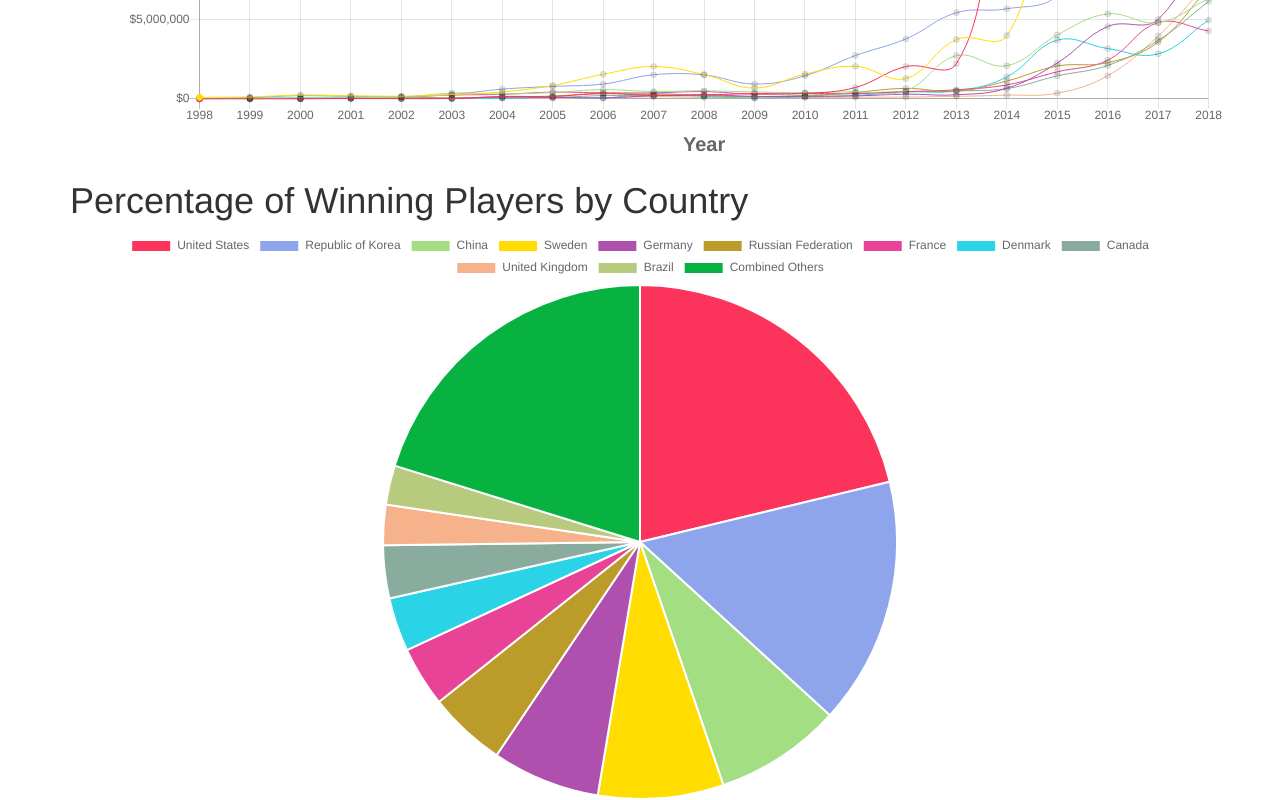
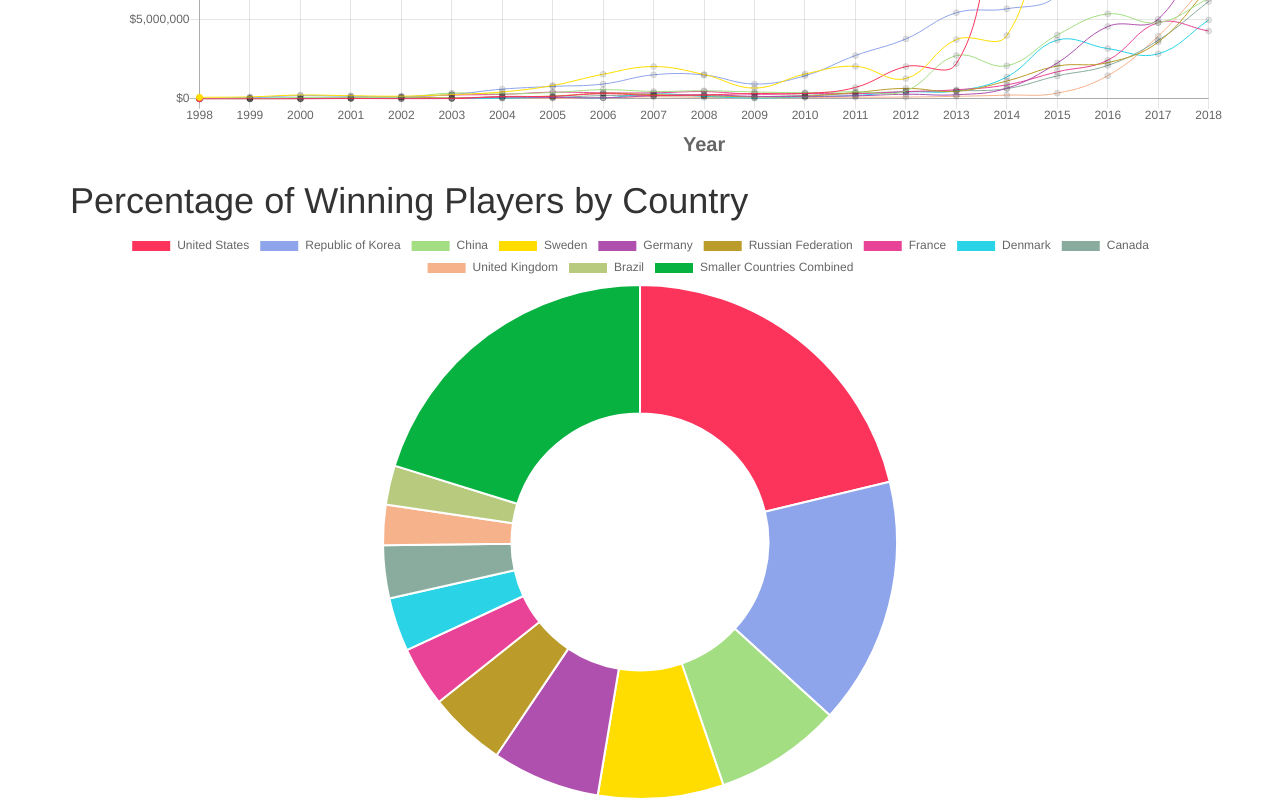
Before and after one commit to lokinario/esports, a React (Create React App) app in the folder esports/: page / in a window 1280 px wide. Shown: the part 2189-2989 px from the top of the page. Built offline with nearby package versions, Linux system fonts and the light colour scheme.

Commit message:
updated winning player chart

```diff
--- a/esports/package.json
+++ b/esports/package.json
@@ -5,6 +5,7 @@
   "dependencies": {
     "bootstrap": "^3.4.1",
     "chart.js": "^2.8.0",
+    "chart.piecelabel.js": "^0.15.0",
     "chartjs": "^0.3.24",
     "chartjs-plugin-zoom": "^0.7.0",
     "d3": "^5.9.2",
--- a/esports/src/components/WinningPlayers.js
+++ b/esports/src/components/WinningPlayers.js
@@ -1,10 +1,12 @@
 import React from "react";
-import { Pie } from "react-chartjs-2";
+import { Doughnut } from "react-chartjs-2";
+import 'chart.piecelabel.js';
+
 class WinningPlayers extends React.Component {
   constructor() {
     super();
     this.state = {
-      labels : ['United States','Republic of Korea','China','Sweden','Germany','Russian Federation','France','Denmark','Canada','United Kingdom','Brazil','Combined Others'],
+      labels : ['United States','Republic of Korea','China','Sweden','Germany','Russian Federation','France','Denmark','Canada','United Kingdom','Brazil','Smaller Countries Combined'],
       datasets:[{
         data:[2076,1521,778,772,664,478,370,330,325,248,242,1975],
         backgroundColor:["#FC345C","#8EA5EB","#A3DE83","#FFDD00","#af50af","#bb9c2a","#E84396","#2bd3e6","#89ac9e","#f6b28a","#b7ca7d","#07b240","#a33548"]
@@ -18,23 +20,35 @@ class WinningPlayers extends React.Component {
     return (
       <div className="containter">
       <h1>Percentage of Winning Players by Country</h1>
-      <Pie
+      <Doughnut
         data={{
           labels:this.state.labels,
           datasets:this.state.datasets
         }}
         options={{
+          pieceLabel: {
+            render: 'percentage',
+            fontColor: 'black',
+            fontSize: 14,
+            fontStyle: 'bold',
+            precision: 2
+          },
           tooltips:{
-            callbacks:{
-              label: function(tooltipItem,data) {
-                let value = data.datasets[0].data[tooltipItem.index]
-                return commaFormat(value);
+            callbacks: {
+              // this callback is used to create the tooltip label
+              label: function(tooltipItem, data) {
+                // get the data label and data value to display
+                // convert the data value to local string so it uses a comma seperated number
+                var dataLabel = data.labels[tooltipItem.index];
+                // add the currency symbol $ to the label
+                var winnings = data.datasets[tooltipItem.datasetIndex].data[tooltipItem.index];
+                var value = ': ' + commaFormat(winnings);
+                dataLabel += value;
+                // return the text to display on the tooltip
+                return dataLabel;
               },
-              title: function(tooltipItem,data){
-                return data.labels[tooltipItem[0].index];
-              }
-            },
-            bodyFontSize:16
+              bodyFontSize:16
+            }
           }
         }}
       />
```
Also changed, not shown: 1 other file (tests, documents, lock files or other folders).
